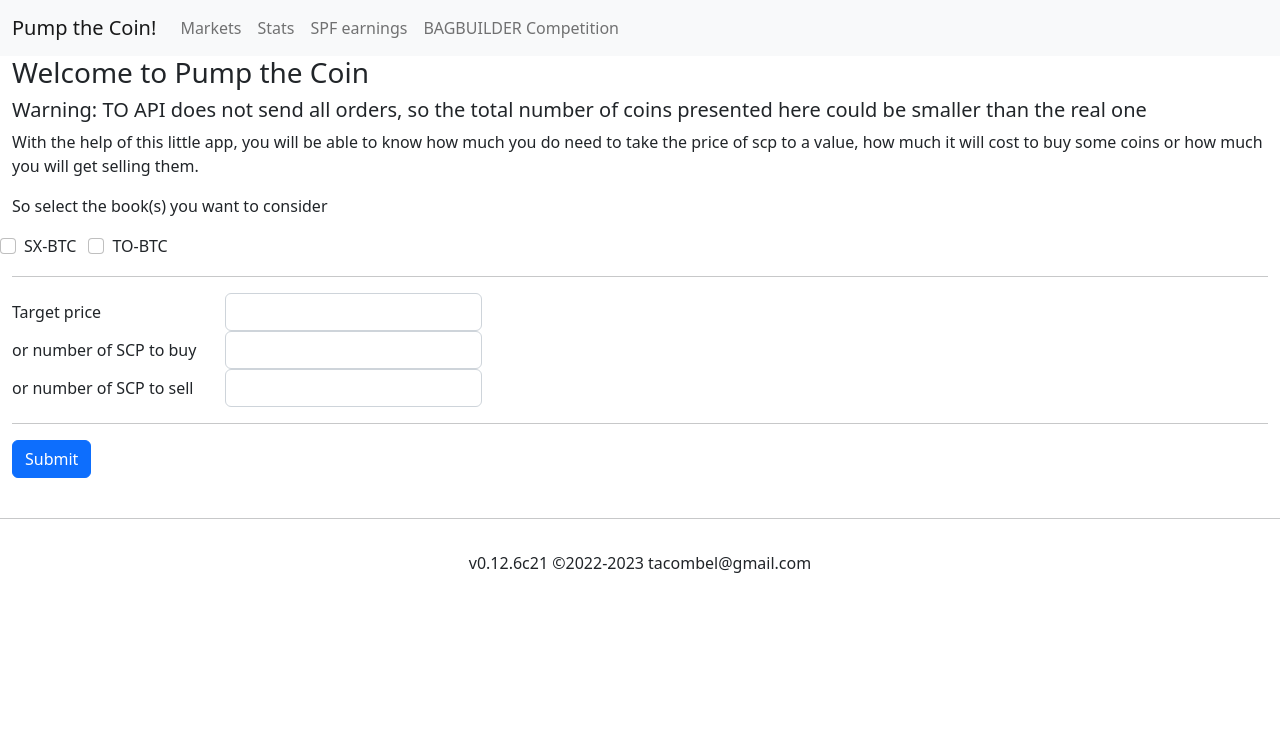
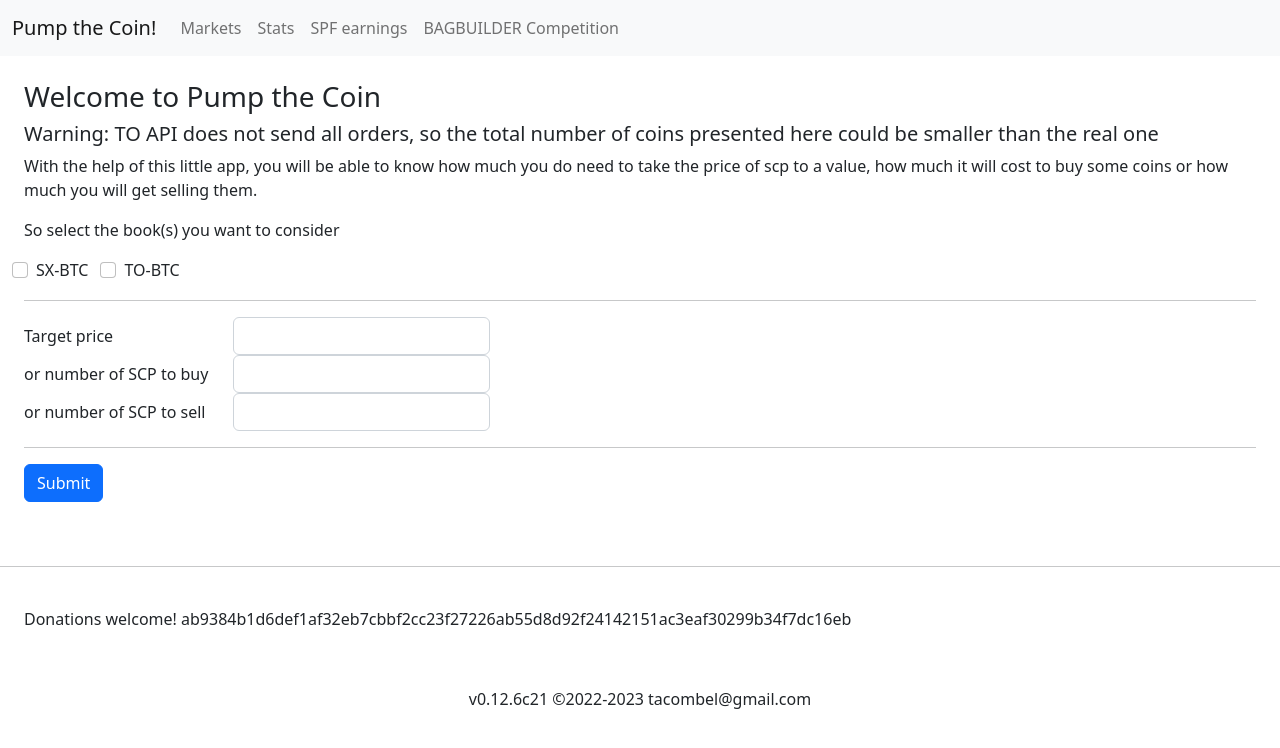
Before and after one commit to Tacombel/pumpthecoin, a Flask app: page / in a window 1280 px wide. Shown: the top 748 px of the page. Run offline with Flask 2, Linux system fonts and the light colour scheme.

Commit message:
Added donations link

```diff
--- a/app/templates/index.html
+++ b/app/templates/index.html
@@ -19,7 +19,7 @@
 <body>
     <title>Pump the Coin!!!</title>
     {%include 'navbar.html'%}
-    <div class="container-fluid">
+    <div class="container-fluid p-4">
 
         {%include 'pumpthecoin.html'%}
 
@@ -36,6 +36,7 @@
     <footer class="page-footer font-small blue pt-4">
         <!-- Copyright -->
         <hr style="width:100%;margin-left:0" class="text-center">
+        <p class="p-4">Donations welcome! ab9384b1d6def1af32eb7cbbf2cc23f27226ab55d8d92f24142151ac3eaf30299b34f7dc16eb</p>
         <div class="footer-copyright text-center py-3">v0.12.6c21 ©2022-2023 tacombel@gmail.com</div>
         <!-- Copyright -->
     </footer>
```
